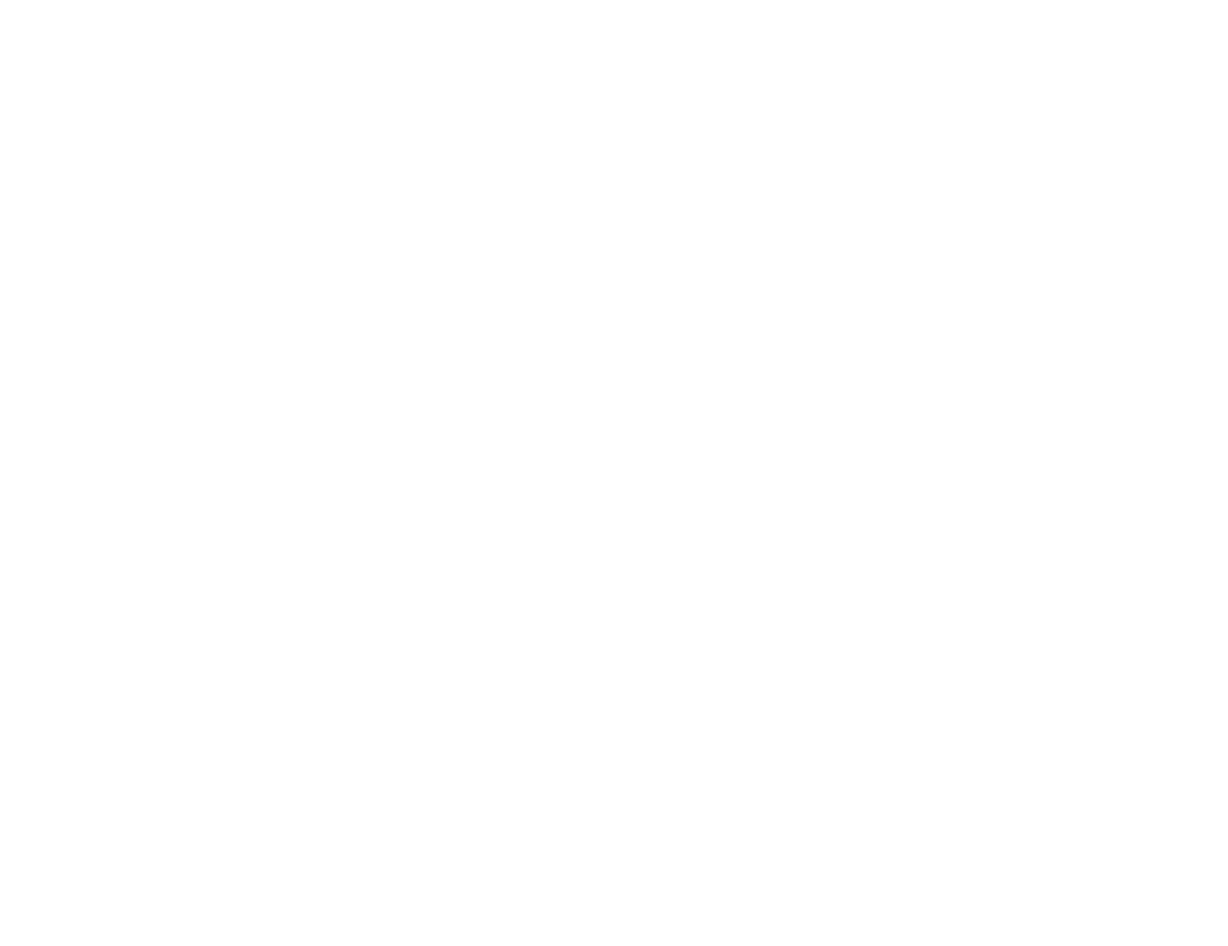
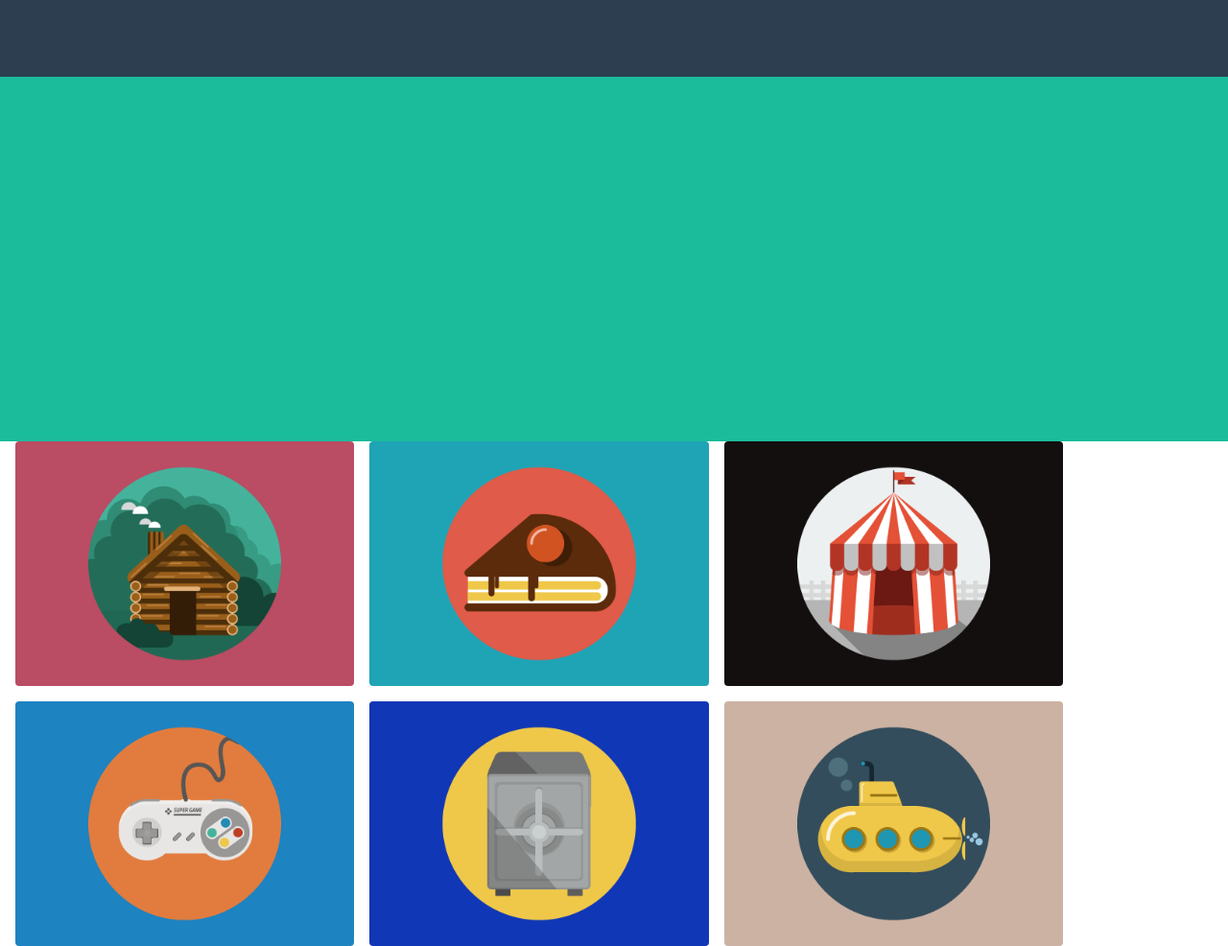
Before and after one commit to Pier98Sa/html-css-bootstrap-freelancer, a plain HTML site: page index.html in a window 1280 px wide. Shown: the whole page at 96% size. Before the commit the page ends 800 px from the top, so only its background shows below. Drawn offline with nearby package versions, Linux system fonts and the light colour scheme.

Commit message:
aggiunto l'header, il jumbotron e la sezione portfolio

```diff
--- a/css/style.css
+++ b/css/style.css
@@ -0,0 +1,15 @@
+header{
+    height: 80px;
+}
+
+.dark-blue{
+    background-color: #2c3e50;
+}
+
+.light-sea-green{
+    background-color: #1abc9c;
+}
+
+.jumbotron{
+    height: 460px;
+}
--- a/index.html
+++ b/index.html
@@ -6,9 +6,49 @@
     <meta name="viewport" content="width=device-width, initial-scale=1.0">
     <title>Freelancer</title>
     <link href="https://cdn.jsdelivr.net/npm/bootstrap@5.0.2/dist/css/bootstrap.min.css" rel="stylesheet" integrity="sha384-EVSTQN3/azprG1Anm3QDgpJLIm9Nao0Yz1ztcQTwFspd3yD65VohhpuuCOmLASjC" crossorigin="anonymous">
+    <link rel="stylesheet" href="https://cdn.jsdelivr.net/npm/bootstrap-icons@1.7.2/font/bootstrap-icons.css">
     <link rel="stylesheet" href="css/style.css">
 </head>
 <body>
+    <header class="container-fluid fixed-top dark-blue">
+        <nav></nav>
+    </header>
 
+    <main>
+        <div class="container-fluid light-sea-green jumbotron">
+
+        </div>
+
+        <div class="row  row-cols-1 row-cols-md-2 row-cols-xl-3 container-md gx-3 gy-3">
+            <div class="col">
+                <img class="img-fluid rounded" src="./img/cabin.png" alt="cabin">
+            </div>
+
+            <div class="col">
+                <img class="img-fluid rounded" src="./img/cake.png" alt="cake">
+            </div>
+
+            <div class="col">
+                <img class="img-fluid rounded" src="./img/circus.png" alt="circus">
+            </div>
+
+            <div class="col">
+                <img class="img-fluid rounded" src="./img/game.png" alt="game">
+            </div>
+
+            <div class="col">
+                <img class="img-fluid rounded" src="./img/safe.png" alt="safe">
+            </div>
+
+            <div class="col">
+                <img class="img-fluid rounded" src="./img/submarine.png" alt="submarine">
+            </div>
+
+        </div>
+    </main>
+
+    <footer class="container-fluid">
+
+    </footer>
 </body>
 </html>
```
